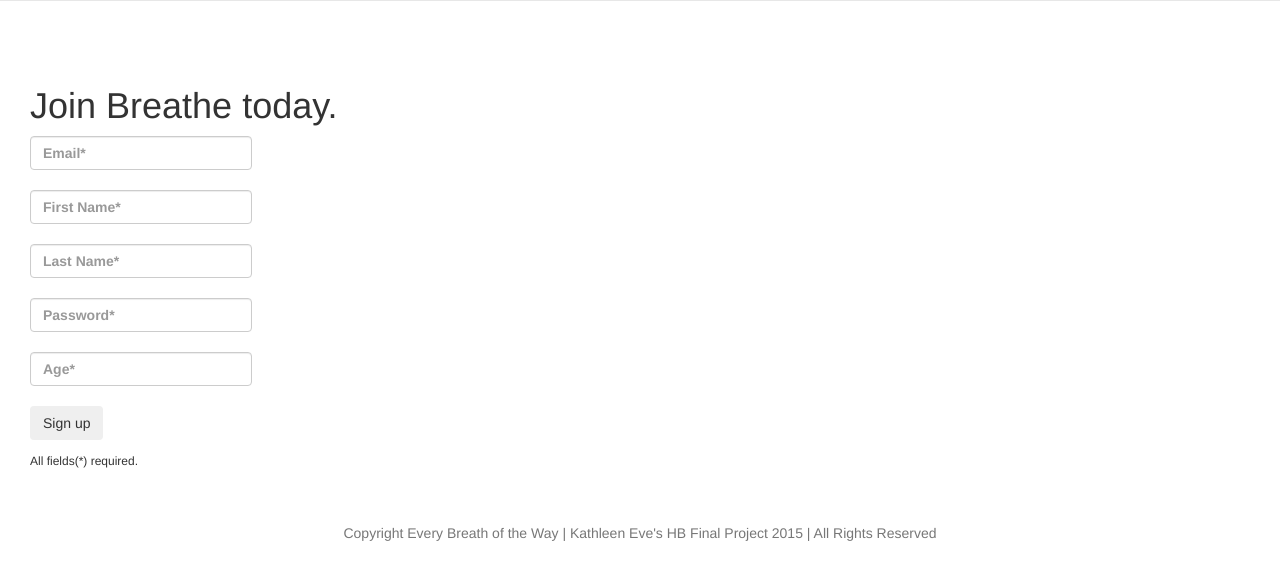
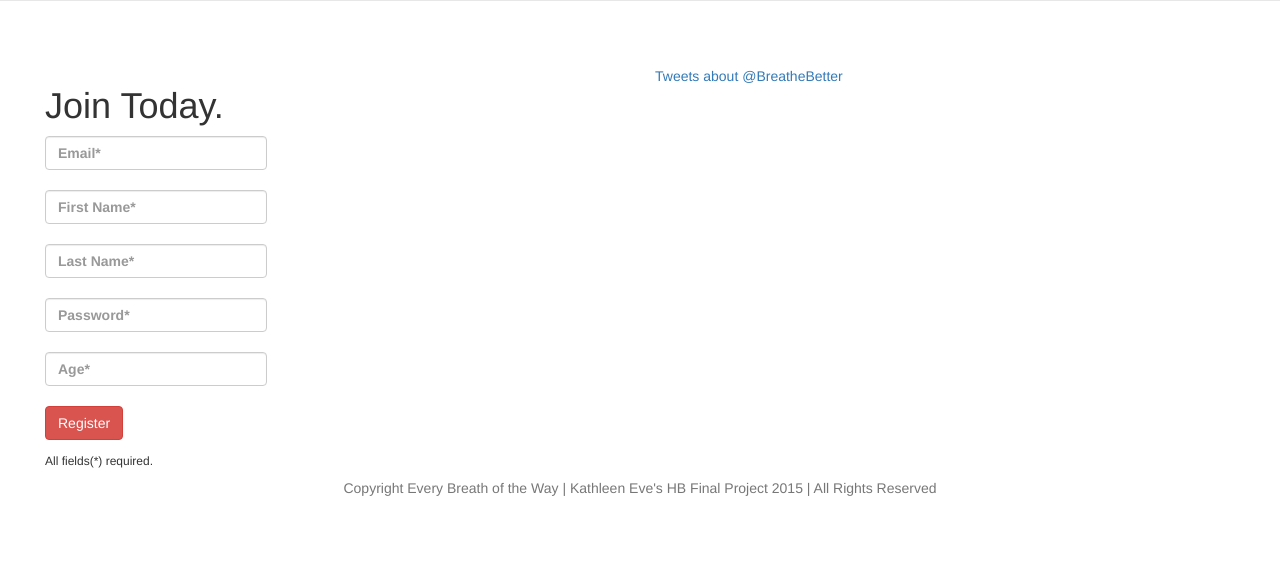
Before and after one commit to kcart/Every-Breath-of-the-Way, a Flask app: page /register in a window 1280 px wide. Shown: the part 172-752 px from the top of the page. Run offline with Flask 2, Linux system fonts and the light colour scheme; some libraries are stand-ins or nearby versions.

Commit message:
bootstrapping

```diff
--- a/server.py
+++ b/server.py
@@ -40,7 +40,6 @@ def register_process():
     clear_password = request.form["password"]
 
     password = SHA256.new(clear_password).hexdigest()
-    print password
 
     age = int(request.form["age"])
 
@@ -77,7 +76,6 @@ def login_process():
     user = User.query.filter_by(email=email).first()
 
     def check_password(password, hash_password):
-        print password, hash_password
         return SHA256.new(password).hexdigest() == hash_password
 
     if not user:
@@ -235,7 +233,6 @@ def show_info_about_attack(attack_id):
     for attack in attacks:
         attack_month = int(attack.attack_date[5:7])
         attack_count[attack_month-1] += 1
-    print attack_count
 
 
     return render_template("attack_detail.html", attack=attack,
@@ -252,7 +249,7 @@ def logout():
     return redirect("/")
 
 if __name__ == "__main__":
-    app.debug = False
+    app.debug = True
 
     connect_to_db(app)
 
--- a/templates/attack_info.html
+++ b/templates/attack_info.html
@@ -2,11 +2,12 @@
 {% block body %}
 
 <div class="row">
-    <h2> Your cumulative attack results: <h2>
+    <h2> Your cumulative incident results: <h2>
 </div>
 
 
 <div class="row">
+    <div class="col-xs-4 col-md-6">
         <canvas id="canvas" height="300" width="350" data-attackcounts="{{ attack_count }}"></canvas>
 
             <script>
@@ -28,6 +29,7 @@
 
             </script>
         </div>
+</div>
 
 <div class="row">
     <form action="/attack", methods="POST">
--- a/templates/login_form.html
+++ b/templates/login_form.html
@@ -10,12 +10,10 @@
                 "Email*" required="" type="email" required></label>
             </div>
 
-
             <div class="form-group">
                 <label><input class="form-control" name="password" placeholder=
                 "Password*" required="" type="password" required></label>
             </div>
-
 
             <div class="form-group">
                 <input class="btn btn-danger" type="submit" value="Log In">
--- a/templates/register_form.html
+++ b/templates/register_form.html
@@ -1,10 +1,9 @@
-{% extends 'base.html' %} {% block body %}
+{% extends 'base.html' %}
+{% block body %}
 
 <div class="row">
-    <h1>Join Breathe today.</h1>
-</div>
-
-<div class="row">
+    <div class="col-xs-4 col-md-6">
+         <h1>Join Today.</h1>
         <form action="/register" method="post">
             <div class="form-group">
                 <label><input class="form-control"  type="email" name="email" placeholder=
@@ -32,10 +31,15 @@
             </div>
 
             <div class="form-group">
-            <input class="btn btn-register" type="submit" value="Sign up">
+                <input class="btn btn-danger" type="submit" value="Register">
             </div>
+        </form>
             <h6>All fields(*) required.</h6>
         </form>
+    </div>
+    <div class="col-xs-4 col-md-6">
+        <a class="twitter-timeline" data-dnt="true" href="https://twitter.com/search?q=%40BreatheBetter" data-widget-id="605075275345371136">Tweets about @BreatheBetter</a>
+        <script>!function(d,s,id){var js,fjs=d.getElementsByTagName(s)[0],p=/^http:/.test(d.location)?'http':'https';if(!d.getElementById(id)){js=d.createElement(s);js.id=id;js.src=p+"://platform.twitter.com/widgets.js";fjs.parentNode.insertBefore(js,fjs);}}(document,"script","twitter-wjs");</script>
     </div>
 
 
```
Also changed, not shown: templates/user_detail.html (+2 -5 lines), breathe.db, 1 other file. Lines whose indentation alone changed are shown as unchanged.
